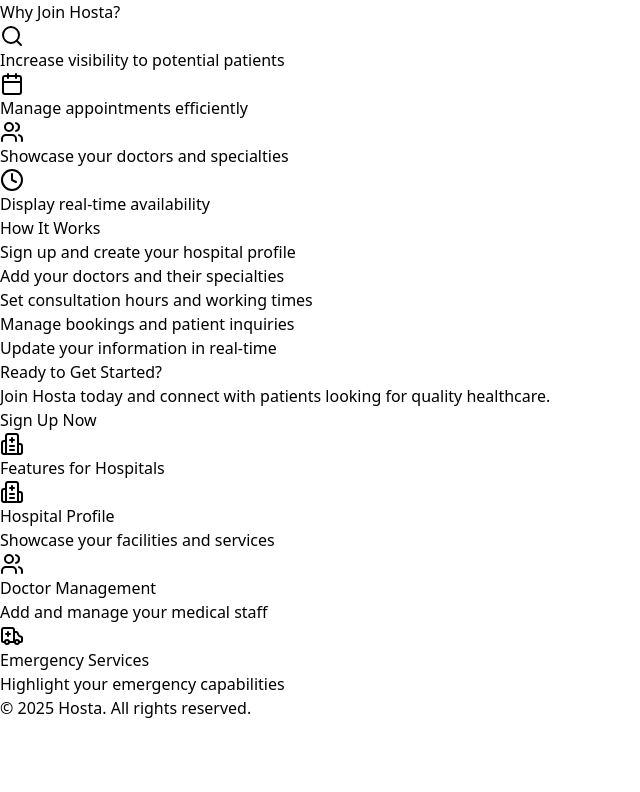
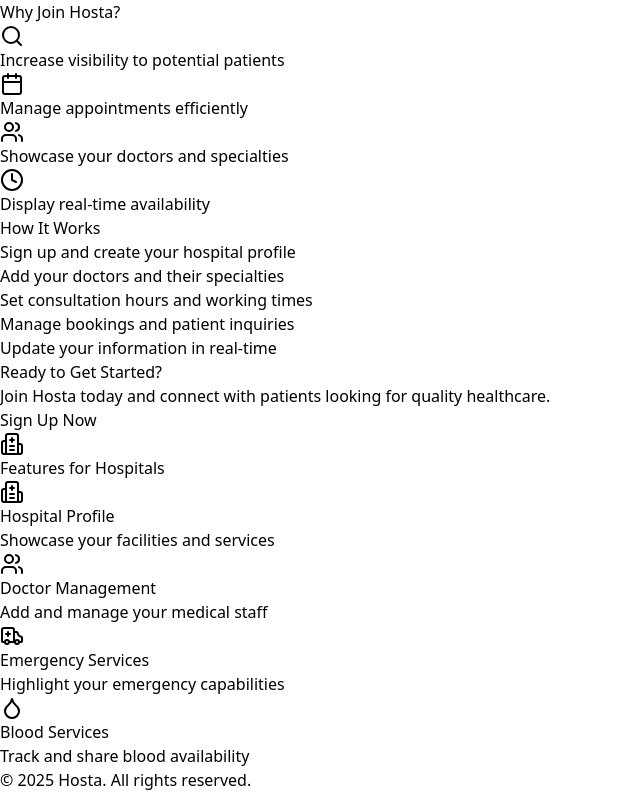
Before and after one commit to zorrowtechitsolutions/Hosta-Hospitals, a React (Vite) app: page / in a window 1280 px wide. Shown: the part 1352-2144 px from the top of the page, without its empty margins (0-640 px from the left). Before the commit the page ends 2072 px from the top, so only its background shows below. Built offline with nearby package versions, Linux system fonts and the light colour scheme; no server answers.

Commit message:
Update Home.tsx

```diff
--- a/src/pages/Home.tsx
+++ b/src/pages/Home.tsx
@@ -6,6 +6,7 @@
   Clock,
   Calendar,
   Search,
+  Droplet,
 } from "lucide-react";
 import { Link } from "react-router-dom";
 
@@ -104,11 +105,11 @@
           </Link>
         </div>
 
-        <div className="bg-white p-6 rounded-lg shadow-md">
+        <div className="bg-white p-6  rounded-lg shadow-md">
           <h2 className="text-2xl font-semibold text-green-700 mb-4">
             Features for Hospitals
           </h2>
-          <div className="grid grid-cols-1 md:grid-cols-3 gap-6">
+          <div className="grid grid-cols-1 md:grid-cols-4 gap-6">
             <div className="flex flex-col items-center text-center">
               <Hospital className="h-12 w-12 text-green-600 mb-2" />
               <h3 className="text-lg font-semibold text-green-700 mb-1">
@@ -136,6 +137,15 @@
                 Highlight your emergency capabilities
               </p>
             </div>
+            <div className="flex flex-col items-center text-center">
+              <Droplet className="h-12 w-12 text-green-600 mb-2" />
+              <h3 className="text-lg font-semibold text-green-700 mb-1">
+                Blood Services
+              </h3>
+              <p className="text-green-600">
+                Track and share blood availability{" "}
+              </p>
+            </div>
           </div>
         </div>
       </main>
```
